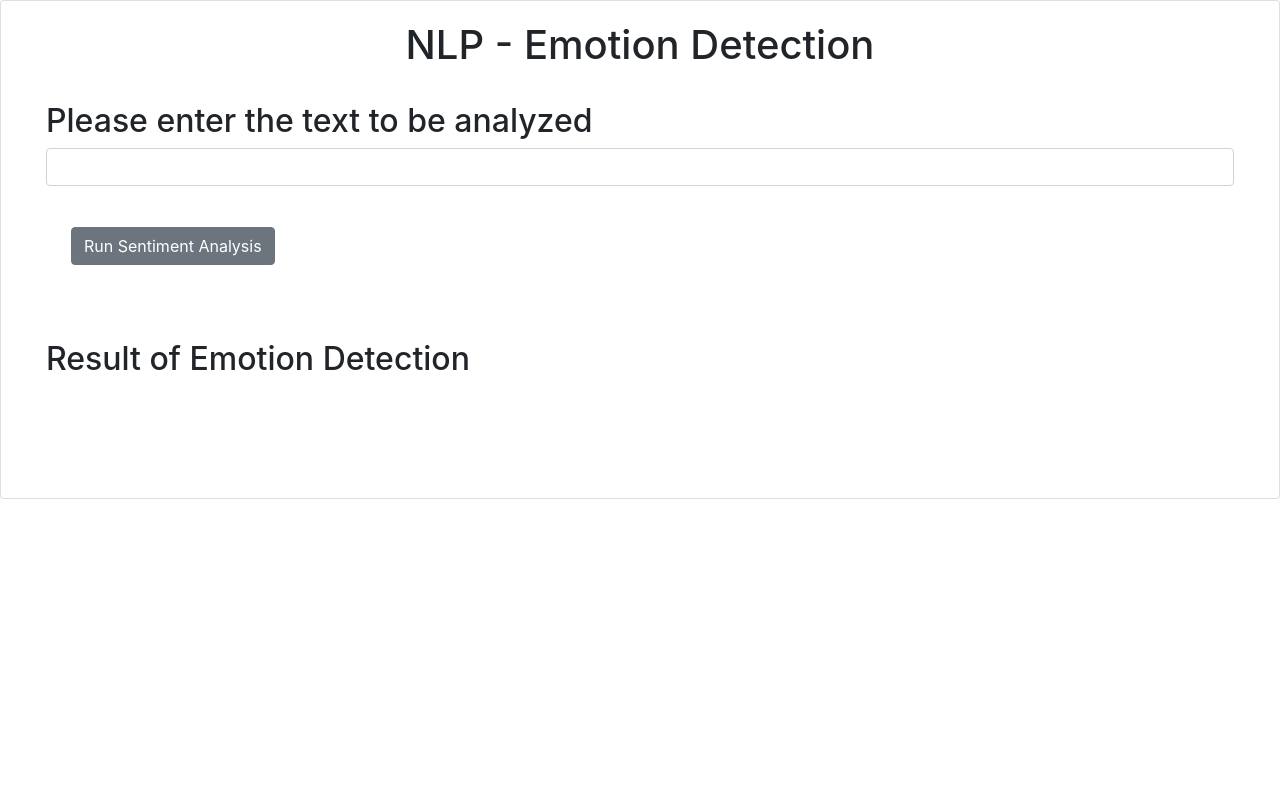
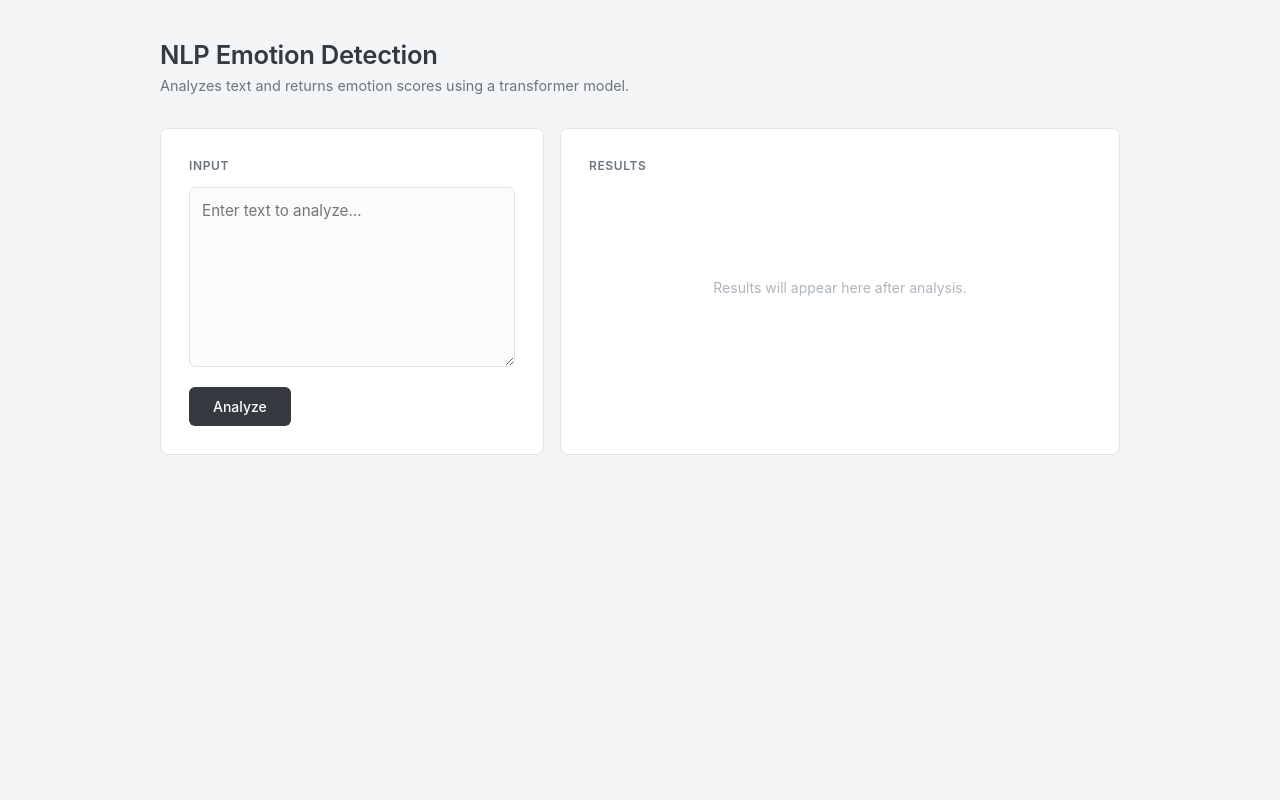
Before and after one commit to koffisonV/sentiment-analysis, a Flask app: page / in a window 1280 px wide. Run offline with Flask 3, Linux system fonts and the light colour scheme; some libraries are stand-ins or nearby versions.

Commit message:
Add UI stylesheet and modernize index.html

```diff
--- a/static/mywebscript.js
+++ b/static/mywebscript.js
@@ -1,61 +1,65 @@
-let RunSentimentAnalysis = () => {
-  textToAnalyze = document.getElementById("textToAnalyze").value;
+const EMOTION_COLORS = {
+    anger: 'bar-anger',
+    disgust: 'bar-disgust',
+    fear: 'bar-fear',
+    joy: 'bar-joy',
+    sadness: 'bar-sadness',
+};
 
-  let xhttp = new XMLHttpRequest();
-  xhttp.onreadystatechange = function () {
-    if (this.readyState == 4 && this.status == 200) {
-      // Parse the JSON response
-      let response = JSON.parse(xhttp.responseText);
+function buildEmotionRow(emotion, score) {
+    const colorClass = EMOTION_COLORS[emotion] ?? '';
+    return `
+        <div class="emotion-row">
+            <span class="emotion-name">${emotion}</span>
+            <div class="emotion-bar-track">
+                <div class="emotion-bar-fill ${colorClass}" style="width: ${score}%"></div>
+            </div>
+            <span class="emotion-score">${score}%</span>
+        </div>
+    `;
+}
 
-      // Create pretty HTML output
-      let formattedResponse = `
-                <div style="background-color: #f8f9fa; padding: 20px; border-radius: 8px;">
-                    <h4 style="margin-bottom: 15px;">Emotion Scores:</h4>
-                    <div style="margin-bottom: 10px;">
-                        <span style="display: inline-block; width: 100px;">😠 Anger:</span>
-                        <strong>${response.anger}%</strong>
-                        <div class="progress" style="height: 10px; margin-top: 5px;">
-                            <div class="progress-bar bg-danger" style="width: ${response.anger}%"></div>
-                        </div>
-                    </div>
-                    <div style="margin-bottom: 10px;">
-                        <span style="display: inline-block; width: 100px;">🤢 Disgust:</span>
-                        <strong>${response.disgust}%</strong>
-                        <div class="progress" style="height: 10px; margin-top: 5px;">
-                            <div class="progress-bar bg-warning" style="width: ${response.disgust}%"></div>
-                        </div>
-                    </div>
-                    <div style="margin-bottom: 10px;">
-                        <span style="display: inline-block; width: 100px;">😨 Fear:</span>
-                        <strong>${response.fear}%</strong>
-                        <div class="progress" style="height: 10px; margin-top: 5px;">
-                            <div class="progress-bar bg-secondary" style="width: ${response.fear}%"></div>
-                        </div>
-                    </div>
-                    <div style="margin-bottom: 10px;">
-                        <span style="display: inline-block; width: 100px;">😊 Joy:</span>
-                        <strong>${response.joy}%</strong>
-                        <div class="progress" style="height: 10px; margin-top: 5px;">
-                            <div class="progress-bar bg-success" style="width: ${response.joy}%"></div>
-                        </div>
-                    </div>
-                    <div style="margin-bottom: 10px;">
-                        <span style="display: inline-block; width: 100px;">😢 Sadness:</span>
-                        <strong>${response.sadness}%</strong>
-                        <div class="progress" style="height: 10px; margin-top: 5px;">
-                            <div class="progress-bar bg-info" style="width: ${response.sadness}%"></div>
-                        </div>
-                    </div>
-                    <hr style="margin: 20px 0;">
-                    <div style="text-align: center; font-size: 1.3em;">
-                        <p>Dominant Emotion: <span class="badge badge-primary" style="font-size: 1.1em;">${response.dominant_emotion.toUpperCase()}</span></p>
-                    </div>
+function RunSentimentAnalysis() {
+    const textToAnalyze = document.getElementById('textToAnalyze').value.trim();
+
+    if (!textToAnalyze) {
+        document.getElementById('system_response').innerHTML =
+            '<p class="error-state">Please enter some text before analyzing.</p>';
+        return;
+    }
+
+    let xhttp = new XMLHttpRequest();
+
+    xhttp.onreadystatechange = function () {
+        if (this.readyState !== 4) return;
+
+        if (this.status === 200) {
+            const response = JSON.parse(this.responseText);
+            const emotions = ['anger', 'disgust', 'fear', 'joy', 'sadness'];
+
+            const rows = emotions
+                .filter(e => response[e] !== undefined)
+                .map(e => buildEmotionRow(e, response[e]))
+                .join('');
+
+            document.getElementById('system_response').innerHTML = `
+                ${rows}
+                <div class="dominant-section">
+                    <div class="dominant-label">Dominant emotion</div>
+                    <span class="dominant-badge">${response.dominant_emotion}</span>
                 </div>
             `;
+        } else {
+            let message = 'An error occurred. Please try again.';
+            try {
+                const err = JSON.parse(this.responseText);
+                if (err.error) message = err.error;
+            } catch (_) { }
+            document.getElementById('system_response').innerHTML =
+                `<p class="error-state">${message}</p>`;
+        }
+    };
 
-      document.getElementById("system_response").innerHTML = formattedResponse;
-    }
-  };
-  xhttp.open("GET", "emotionDetector?textToAnalyze=" + textToAnalyze, true);
-  xhttp.send();
-};
+    xhttp.open('GET', 'emotionDetector?textToAnalyze=' + encodeURIComponent(textToAnalyze), true);
+    xhttp.send();
+}
--- /dev/null
+++ b/static/style.css
@@ -0,0 +1,185 @@
+body {
+    background-color: #f4f5f7;
+    color: #343a40;
+    min-height: 100vh;
+}
+
+.app-wrapper {
+    max-width: 1000px;
+    margin: 0 auto;
+    padding: 40px 20px;
+}
+
+.app-header {
+    margin-bottom: 32px;
+}
+
+.app-header h1 {
+    font-size: 1.6rem;
+    font-weight: 600;
+    letter-spacing: -0.3px;
+    margin: 0;
+}
+
+.app-header p {
+    font-size: 0.9rem;
+    color: #6c757d;
+    margin: 4px 0 0;
+}
+
+.panel {
+    background: #ffffff;
+    border: 1px solid #e2e5e9;
+    border-radius: 8px;
+    padding: 28px;
+    height: 100%;
+}
+
+.panel-label {
+    font-size: 0.75rem;
+    font-weight: 600;
+    text-transform: uppercase;
+    letter-spacing: 0.6px;
+    color: #6c757d;
+    margin-bottom: 12px;
+}
+
+#textToAnalyze {
+    border: 1px solid #dee2e6;
+    border-radius: 6px;
+    padding: 12px;
+    font-size: 0.95rem;
+    resize: vertical;
+    min-height: 180px;
+    width: 100%;
+    color: #343a40;
+    background: #fafbfc;
+    transition: border-color 0.15s;
+}
+
+#textToAnalyze:focus {
+    outline: none;
+    border-color: #6c757d;
+    background: #fff;
+}
+
+.btn-analyze {
+    margin-top: 14px;
+    padding: 9px 24px;
+    font-size: 0.875rem;
+    font-weight: 500;
+    background-color: #343a40;
+    border: none;
+    border-radius: 6px;
+    color: #fff;
+    cursor: pointer;
+    transition: background-color 0.15s;
+}
+
+.btn-analyze:hover {
+    background-color: #23272b;
+    color: #fff;
+}
+
+.results-placeholder {
+    display: flex;
+    align-items: center;
+    justify-content: center;
+    height: 100%;
+    min-height: 200px;
+    color: #adb5bd;
+    font-size: 0.875rem;
+    text-align: center;
+}
+
+/* Injected by JS */
+.emotion-row {
+    display: flex;
+    align-items: center;
+    margin-bottom: 14px;
+}
+
+.emotion-name {
+    width: 80px;
+    font-size: 0.8rem;
+    font-weight: 600;
+    text-transform: uppercase;
+    letter-spacing: 0.4px;
+    color: #6c757d;
+    flex-shrink: 0;
+}
+
+.emotion-bar-track {
+    flex: 1;
+    background: #f0f1f3;
+    border-radius: 4px;
+    height: 8px;
+    overflow: hidden;
+}
+
+.emotion-bar-fill {
+    height: 100%;
+    border-radius: 4px;
+    transition: width 0.4s ease;
+}
+
+.emotion-score {
+    width: 44px;
+    text-align: right;
+    font-size: 0.8rem;
+    color: #495057;
+    flex-shrink: 0;
+}
+
+.bar-anger {
+    background-color: #e05c5c;
+}
+
+.bar-disgust {
+    background-color: #a0845c;
+}
+
+.bar-fear {
+    background-color: #7c6caf;
+}
+
+.bar-joy {
+    background-color: #4caf7d;
+}
+
+.bar-sadness {
+    background-color: #5c8ae0;
+}
+
+.dominant-badge {
+    display: inline-block;
+    margin-top: 4px;
+    padding: 5px 14px;
+    border-radius: 20px;
+    font-size: 0.8rem;
+    font-weight: 600;
+    text-transform: uppercase;
+    letter-spacing: 0.5px;
+    background-color: #343a40;
+    color: #fff;
+}
+
+.dominant-section {
+    border-top: 1px solid #e9ecef;
+    padding-top: 18px;
+    margin-top: 6px;
+}
+
+.dominant-label {
+    font-size: 0.75rem;
+    color: #6c757d;
+    margin-bottom: 6px;
+    font-weight: 600;
+    text-transform: uppercase;
+    letter-spacing: 0.6px;
+}
+
+.error-state {
+    color: #c0392b;
+    font-size: 0.875rem;
+}
--- a/templates/index.html
+++ b/templates/index.html
@@ -1,32 +1,42 @@
-<html>
+<!DOCTYPE html>
+<html lang="en">
+
 <head>
-    <link rel="stylesheet" href="https://stackpath.bootstrapcdn.com/bootstrap/4.3.1/css/bootstrap.min.css" integrity="sha384-ggOyR0iXCbMQv3Xipma34MD+dH/1fQ784/j6cY/iJTQUOhcWr7x9JvoRxT2MZw1T" crossorigin="anonymous">
-    <script src="./static/mywebscript.js"></script>
-    <style>
-        .center-heading {
-            text-align: center;
-        }
-    </style>
+    <meta charset="UTF-8">
+    <meta name="viewport" content="width=device-width, initial-scale=1.0">
+    <title>NLP Emotion Detection</title>
+    <link rel="stylesheet" href="https://stackpath.bootstrapcdn.com/bootstrap/4.3.1/css/bootstrap.min.css"
+        integrity="sha384-ggOyR0iXCbMQv3Xipma34MD+dH/1fQ784/j6cY/iJTQUOhcWr7x9JvoRxT2MZw1T" crossorigin="anonymous">
+    <link rel="stylesheet" href="./static/style.css">
+    <script src="./static/mywebscript.js" defer></script>
 </head>
+
 <body>
-    <div class="card">
-        <div class="card-body">
-            <h1 class="center-heading">NLP - Emotion Detection</h1>
-            <div style="padding: 25px 25px 25px 25px;">
-            <h2 class="mb-3">
-                <label class="form-label">Please enter the text to be analyzed</label>
-                <input type="textarea" class="form-control" id="textToAnalyze">
-            </h2>
+    <div class="app-wrapper">
+        <div class="app-header">
+            <h1>NLP Emotion Detection</h1>
+            <p>Analyzes text and returns emotion scores using a transformer model.</p>
+        </div>
 
-            <div style="padding: 25px 25px 25px 25px;">
-                <button onclick="RunSentimentAnalysis()" class="btn btn-secondary">Run Sentiment Analysis</button>
+        <div class="row no-gutters" style="gap: 0;">
+            <div class="col-md-5 pr-md-3 mb-3 mb-md-0">
+                <div class="panel">
+                    <div class="panel-label">Input</div>
+                    <textarea id="textToAnalyze" placeholder="Enter text to analyze..."></textarea>
+                    <button class="btn-analyze" onclick="RunSentimentAnalysis()">Analyze</button>
+                </div>
             </div>
-            <div style="padding: 25px 25px 25px 25px;"></div>
-            <h2 class="mb-3">
-                <label class="form-label">Result of Emotion Detection</label>
-            </h2>
 
-            <div id="system_response" style="padding: 25px 25px 25px 25px;"></div>
+            <div class="col-md-7">
+                <div class="panel">
+                    <div class="panel-label">Results</div>
+                    <div id="system_response">
+                        <div class="results-placeholder">Results will appear here after analysis.</div>
+                    </div>
+                </div>
+            </div>
         </div>
     </div>
 </body>
+
+</html>
```
